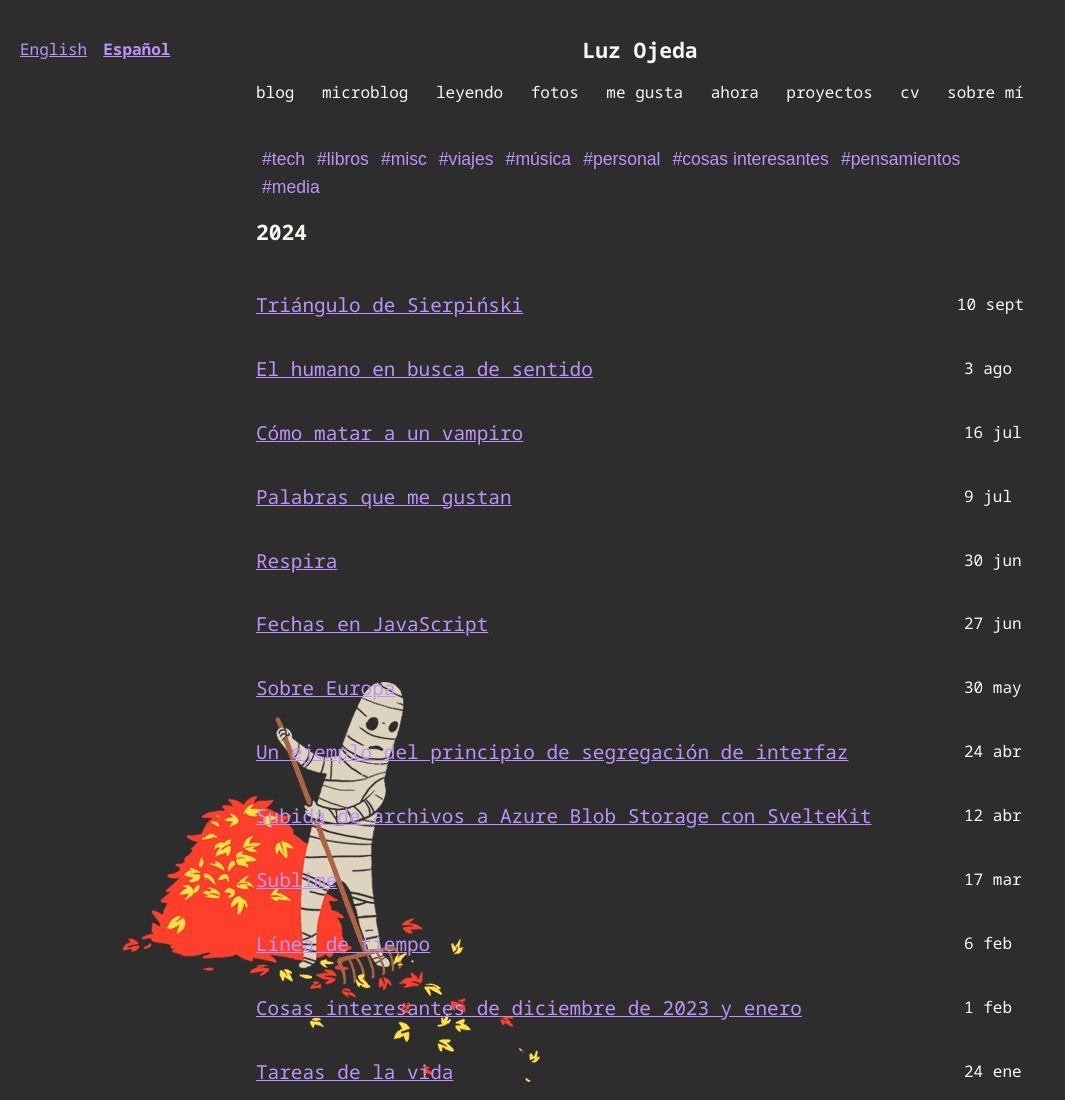
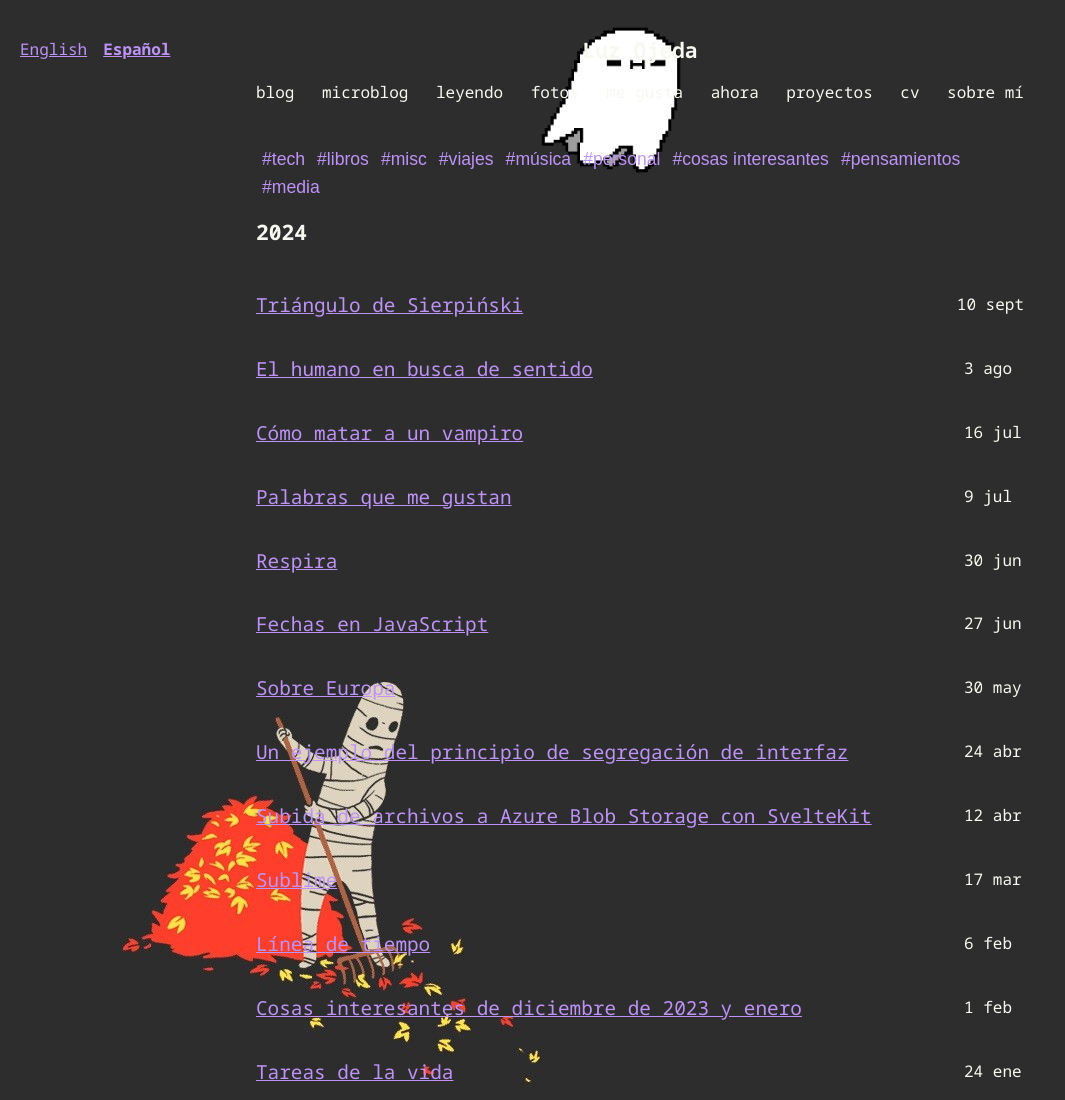
Before and after one commit to luz-ojeda/luz-ojeda.github.io, an Astro site: page /es in a window 1280 px wide. Shown: the top 1100 px of the page, without its empty margins (0-1065 px from the left). Built offline with nearby package versions, Linux system fonts and the light colour scheme; Astro itself is replaced by a stand-in of ours.

Commit message:
add ghost to spanish index page

```diff
--- a/src/pages/es/index.astro
+++ b/src/pages/es/index.astro
@@ -2,6 +2,7 @@
 import Posts from "../../components/Posts.astro";
 import Base from "../../layouts/Base.astro";
 import { getCollection, type CollectionEntry } from "astro:content";
+import ghost from '../../images/ghost.gif';
 
 const posts: CollectionEntry<"blog">[] = await getCollection("blog", ({ id, data }) => {
     const shouldShowDraft  = import.meta.env.PROD ? data.draft !== true : true;
@@ -10,5 +11,6 @@ const posts: CollectionEntry<"blog">[] = await getCollection("blog", ({ id, data
 ---
 
 <Base>
+	<img class="ghost" src={ghost.src} alt="Cute ghost floating around" width="150"/>
     <Posts posts={posts} />
 </Base>
```
